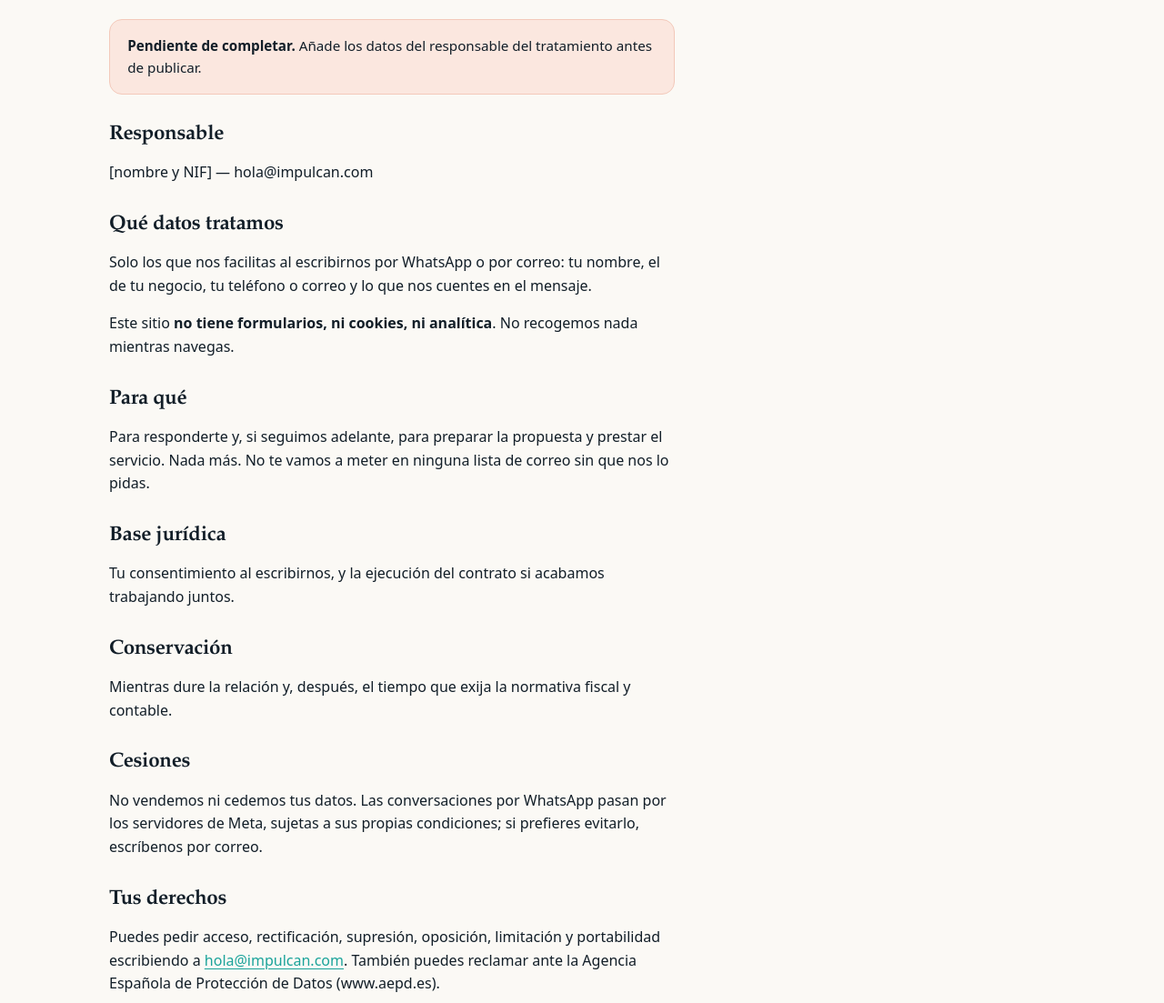
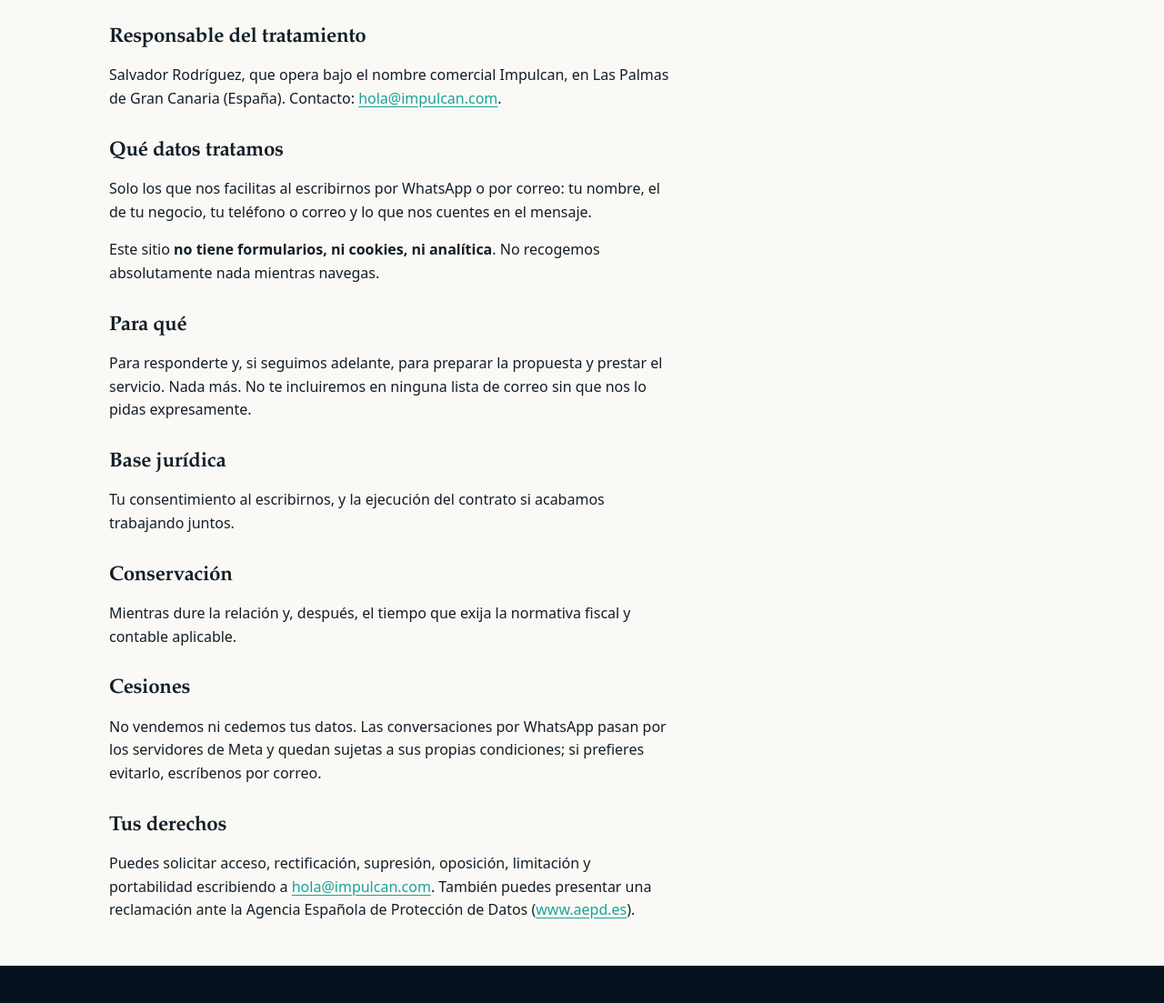
Before and after one commit to Chytzo/impulcan, an Astro site: page /privacidad in a window 1280 px wide. Shown: the part 149-1252 px from the top of the page at 91% size. Built offline with nearby package versions, Linux system fonts and the light colour scheme; Astro itself is replaced by a stand-in of ours.

Commit message:
Aviso legal y privacidad: identificar al titular

```diff
--- a/src/pages/privacidad.astro
+++ b/src/pages/privacidad.astro
@@ -5,19 +5,18 @@ import { contacto } from '../config.js';
 
 <Base
   titulo="Privacidad — Impulcan"
-  descripcion="Política de privacidad y tratamiento de datos de impulcan.com."
+  descripcion="Política de privacidad y tratamiento de datos de impulcan.com. Sin cookies, sin analítica y sin formularios."
 >
   <div class="contenedor">
     <div class="prosa">
       <h1>Política de privacidad</h1>
 
-      <div class="aviso">
-        <strong>Pendiente de completar.</strong> Añade los datos del responsable del
-        tratamiento antes de publicar.
-      </div>
-
-      <h2>Responsable</h2>
-      <p>[nombre y NIF] — {contacto.email}</p>
+      <h2>Responsable del tratamiento</h2>
+      <p>
+        Salvador Rodríguez, que opera bajo el nombre comercial Impulcan, en Las Palmas
+        de Gran Canaria (España). Contacto:
+        <a href={`mailto:${contacto.email}`}>{contacto.email}</a>.
+      </p>
 
       <h2>Qué datos tratamos</h2>
       <p>
@@ -26,14 +25,14 @@ import { contacto } from '../config.js';
       </p>
       <p>
         Este sitio <strong>no tiene formularios, ni cookies, ni analítica</strong>. No
-        recogemos nada mientras navegas.
+        recogemos absolutamente nada mientras navegas.
       </p>
 
       <h2>Para qué</h2>
       <p>
         Para responderte y, si seguimos adelante, para preparar la propuesta y prestar
-        el servicio. Nada más. No te vamos a meter en ninguna lista de correo sin que
-        nos lo pidas.
+        el servicio. Nada más. No te incluiremos en ninguna lista de correo sin que nos
+        lo pidas expresamente.
       </p>
 
       <h2>Base jurídica</h2>
@@ -44,23 +43,24 @@ import { contacto } from '../config.js';
 
       <h2>Conservación</h2>
       <p>
-        Mientras dure la relación y, después, el tiempo que exija la normativa fiscal
-        y contable.
+        Mientras dure la relación y, después, el tiempo que exija la normativa fiscal y
+        contable aplicable.
       </p>
 
       <h2>Cesiones</h2>
       <p>
         No vendemos ni cedemos tus datos. Las conversaciones por WhatsApp pasan por los
-        servidores de Meta, sujetas a sus propias condiciones; si prefieres evitarlo,
-        escríbenos por correo.
+        servidores de Meta y quedan sujetas a sus propias condiciones; si prefieres
+        evitarlo, escríbenos por correo.
       </p>
 
       <h2>Tus derechos</h2>
       <p>
-        Puedes pedir acceso, rectificación, supresión, oposición, limitación y
-        portabilidad escribiendo a <a href={`mailto:${contacto.email}`}>{contacto.email}</a>.
-        También puedes reclamar ante la Agencia Española de Protección de Datos
-        (www.aepd.es).
+        Puedes solicitar acceso, rectificación, supresión, oposición, limitación y
+        portabilidad escribiendo a
+        <a href={`mailto:${contacto.email}`}>{contacto.email}</a>. También puedes
+        presentar una reclamación ante la Agencia Española de Protección de Datos
+        (<a href="https://www.aepd.es" rel="noopener">www.aepd.es</a>).
       </p>
     </div>
   </div>
```
Also changed, not shown: src/pages/aviso-legal.astro (+24 -13 lines).
